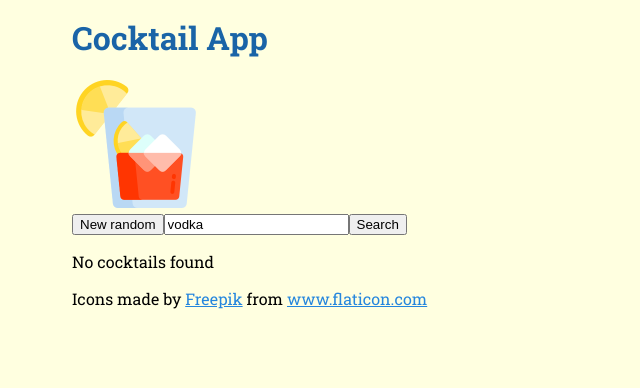
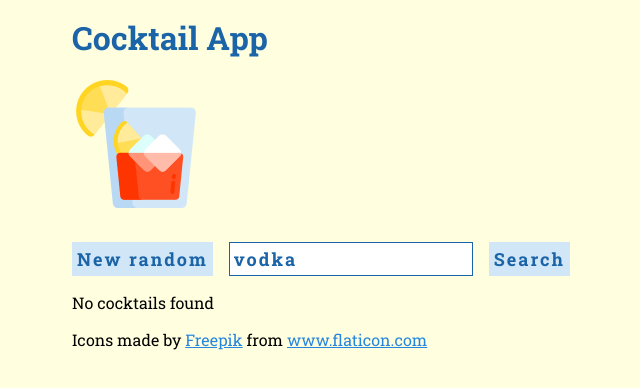
Before and after one commit to krondorl/cocktail-app, a React (Create React App) app in the folder client/: page /cocktail in a window 1280 px wide. Shown: the top 388 px of the page, without its empty margins (248-888 px from the left). Built offline with nearby package versions, Linux system fonts and the light colour scheme; no server answers.

Commit message:
Add styling for button and input

```diff
--- a/client/src/index.css
+++ b/client/src/index.css
@@ -8,9 +8,26 @@ body {
   text-align: left;
 }
 
-code {
-  font-family: source-code-pro, Menlo, Monaco, Consolas, 'Courier New',
-    monospace;
+* {
+  font-family: inherit;
+}
+
+button,
+input {
+  border: 0;
+  background-color: #D1E7F8;
+  border: 1px solid #D1E7F8;
+  color: #1A64A7;
+  font-size: 18px;
+  font-weight: bold;
+  letter-spacing: 2px;
+  padding: 4px;
+}
+
+input {
+  background: white;
+  border: 1px solid #1A64A7;
+  margin: 0 16px;
 }
 
 a:link,
@@ -18,6 +35,10 @@ a:visited,
 a:hover,
 a:active {
   color: #2586DD;
+}
+
+.cocktail-result-container {
+  margin-top: 48px;
 }
 
 .cocktail-h1-title {
@@ -31,6 +52,7 @@ a:active {
 
 .cocktail-cover-img {
   height: 128px;
+  margin-bottom: 30px;
   width: 128px;
 }
 
```
